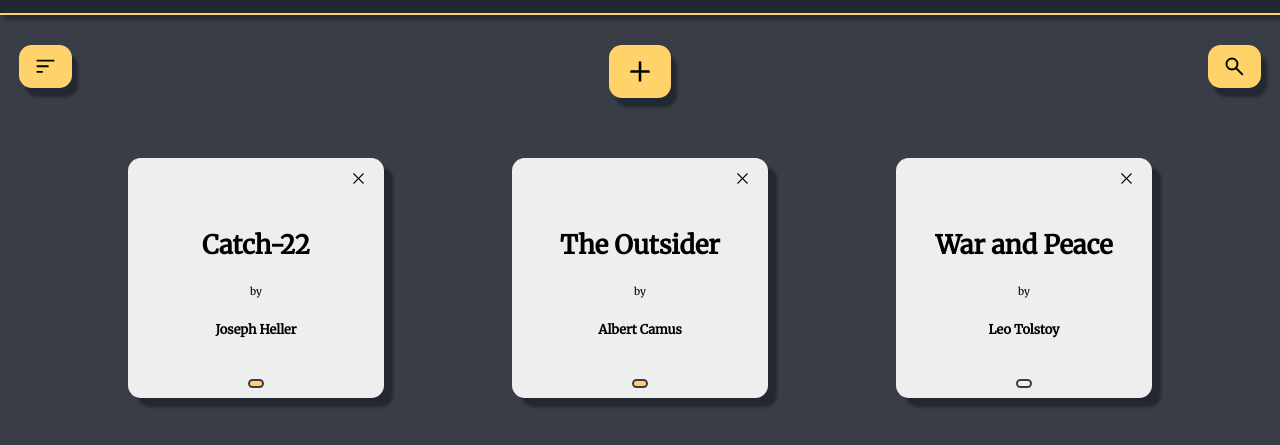
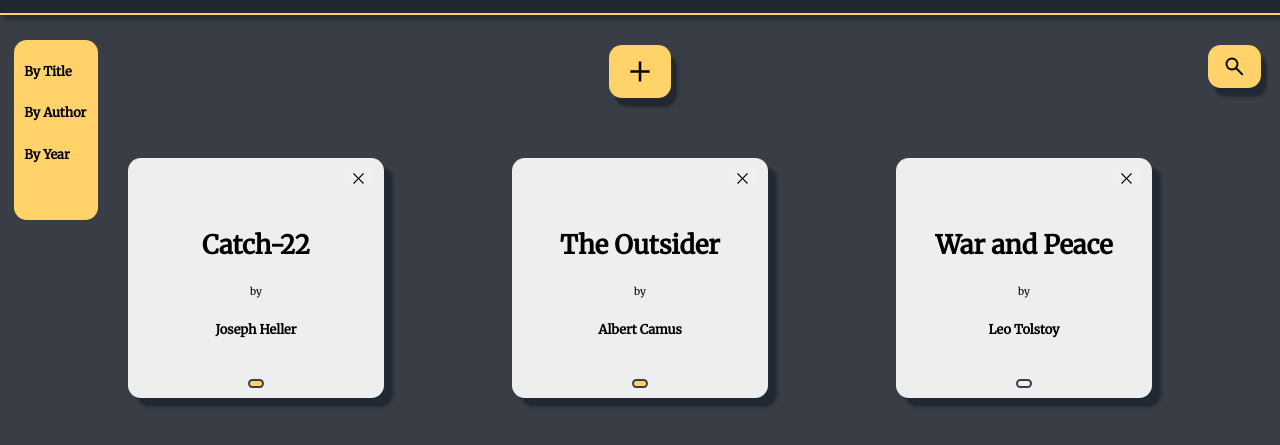
Before and after one commit to AMSzura/library, a plain HTML site: page index.html in a window 1280 px wide. Both pictures are taken after a click on the button 45 px from the left and 133 px from the top of the page. Shown: the part 67-512 px from the top of the page. Drawn offline with Linux system fonts and the light colour scheme.

Commit message:
add lovely drop down for sort menu

```diff
--- a/index.html
+++ b/index.html
@@ -21,12 +21,19 @@
     </div>
     <div class="wrapper">
         <div class="buttons">
-            <button class="lib-btn" id="sort"><img class="btn-img" src="/icons/sort_FILL0_wght500_GRAD200_opsz48.svg" alt=""></button>
+            <button class="lib-btn" id="sort">
+                <img class="btn-img" src="/icons/sort_FILL0_wght500_GRAD200_opsz48.svg" alt=""></button>
+                <div class="sort-window">
+                    <h3 id="byTitle">By Title</h3>
+                    <h3 id="byAuthor">By Author</h3>
+                    <h3 id="byYear">By Year</h3>
+                </div>
             <button class="lib-btn" id="new"><img class="btn-img" src="/icons/add_FILL0_wght500_GRAD200_opsz48.svg" alt=""></button>
             <button class="lib-btn" id="search"><img src="/icons/search_FILL0_wght500_GRAD200_opsz48.svg" alt="" class="btn-img"></button>
         </div>
 
         <div class="library">
+
             <div class="new-pop-up">
                 <button id="close"><img src="icons/close_FILL0_wght400_GRAD0_opsz48.svg" alt=""></button>
                 <form id="new-book" action="">
--- a/script.js
+++ b/script.js
@@ -105,10 +105,15 @@ function createCard() {
 const dom = {
 
     library: document.querySelector(".library"),
+
     newPopUp: document.querySelector(".new-pop-up"),
     closeNewBtn: document.getElementById("close"),
     newBtn: document.getElementById("new"),
     form: document.getElementById("new-book"),
+
+    sortBtn: document.getElementById("sort"),
+    sortWindow: document.querySelector(".sort-window"),
+
 
     cards: document.querySelectorAll(".card"),
 
@@ -131,11 +136,32 @@ const newBookWindow = {
     }
 }
 
+const sortWindow = {
+    open() {
+    dom.sortWindow.classList.add("open");
+    },
+    close() {
+        dom.sortWindow.classList.remove("open");
+    },
+
+}
+
 //event listeners
 
 dom.closeNewBtn.addEventListener("click", newBookWindow.close);
 
 dom.newBtn.addEventListener("click", newBookWindow.open);
+
+dom.sortBtn.addEventListener("click", sortWindow.open);
+// dom.sortBtn.firstElementChild.addEventListener("click", sortWindow.open);
+
+document.addEventListener("click", function (event) {
+    if (event.target != dom.sortBtn
+        && event.target != dom.sortBtn.firstElementChild
+        && event.target != dom.sortWindow) {
+        sortWindow.close();
+    }
+})
 
 //submit form to create new book. refresh library
 dom.submitBtn.addEventListener("click", () => {
--- a/styles.css
+++ b/styles.css
@@ -80,6 +80,50 @@ button {
 .lib-btn:hover {
     transform: scale(1.2);
     transition: 0.3s;
+}
+
+.sort-window {
+    display: none;
+    visibility: hidden;
+    display: flex;
+    position: absolute;
+    border-radius: 1vw;
+    background-color: #FFD369;
+    flex-direction: column;
+    height: calc(30px + 1vw);
+    width: calc(40px + 1vw);
+    transition: 0.3s;
+    transform-origin: top left;
+    pointer-events: visible;
+
+}
+
+.sort-window.open {
+    transform:scale(1) translate(-5px, -5px);
+    visibility: visible;
+    width: 5vw;
+    height: 20vh;
+    padding: 10px;
+}
+
+.sort-window>h3 {
+    visibility: hidden;
+    opacity: 0;
+    font-size: 1vw;
+}
+
+.sort-window.open>h3 {
+    visibility: visible;
+    opacity: 1;
+    font-size: 1vw;
+    transition: 0.4s;
+    transition-delay: 0.2s;
+    cursor: pointer;
+}
+
+.sort-window.open>h3:hover {
+    transform: scale(1.1);
+    transition-delay: 0.1s;
 }
 
 .new-pop-up {
```
